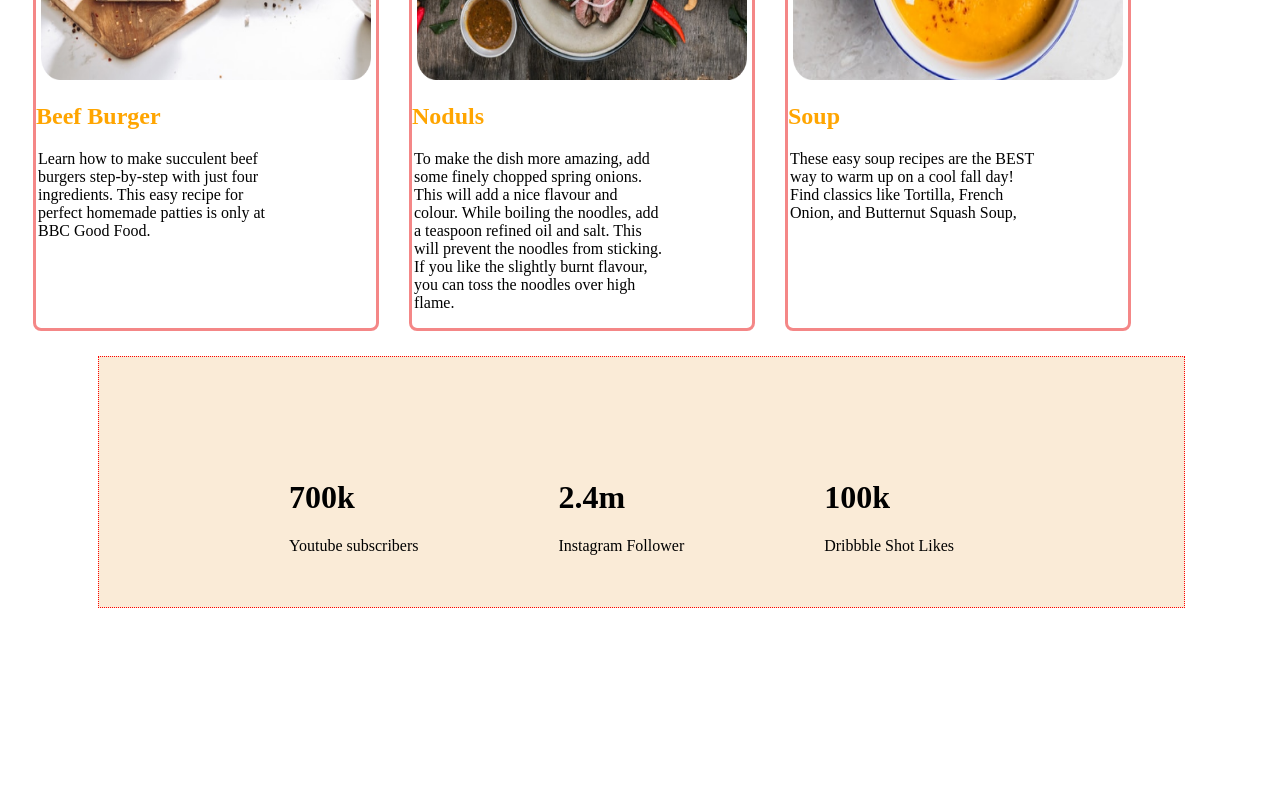
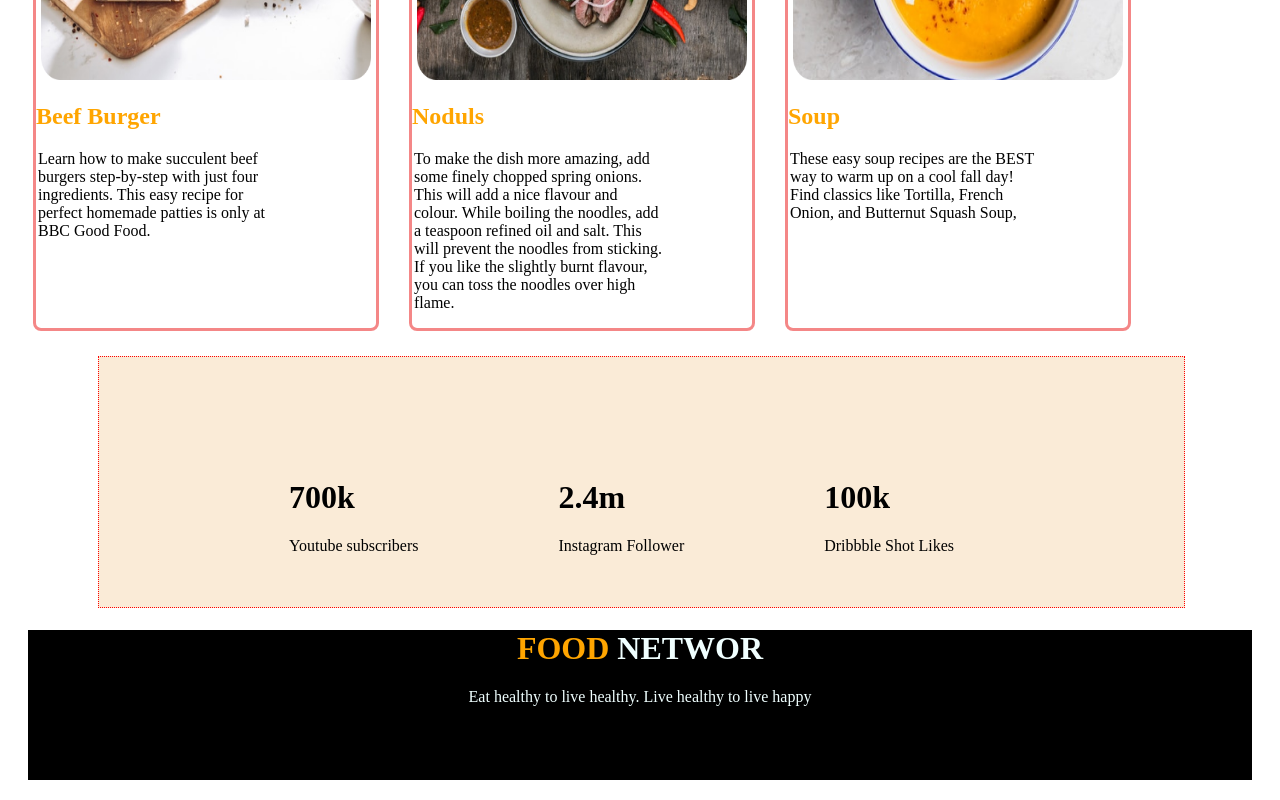
Before and after one commit to konok101/Food_Network-Assignment01-, a plain HTML site: page index.html in a window 1280 px wide. Shown: the part 1525-2325 px from the top of the page. Before the commit the page ends 2141 px from the top, so only its background shows below. Drawn offline with Linux system fonts and the light colour scheme.

Commit message:
added footer

```diff
--- a/index.html
+++ b/index.html
@@ -97,6 +97,11 @@
         </div>
     </div>
 
+    <footer>
+        <h1> <span class="orang">FOOD</span> NETWOR</h1>
+        <p>Eat healthy to live healthy. Live healthy to live happy</p>
+    </footer>
+
 
 
 
--- a/style.css
+++ b/style.css
@@ -105,3 +105,10 @@ a{
      height: 50px;
      padding: 100px;
 }
+footer{
+    background-color: black;
+    text-align: center;
+    color: azure;
+    height: 150px;
+    margin: 20px;
+}
```
